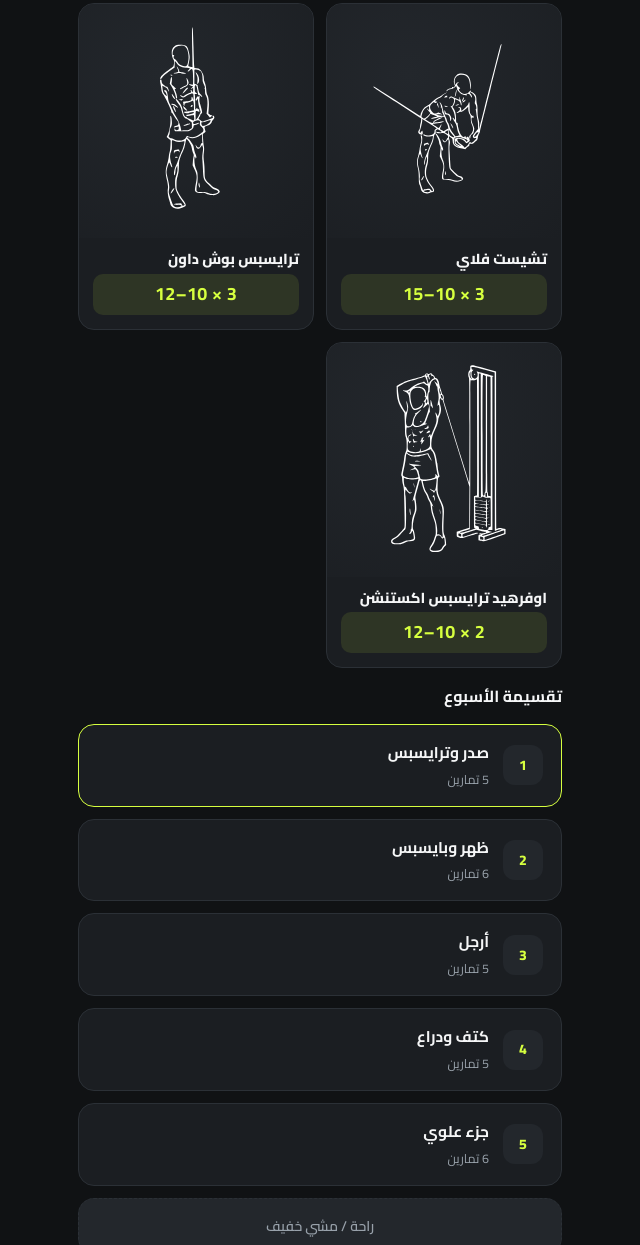
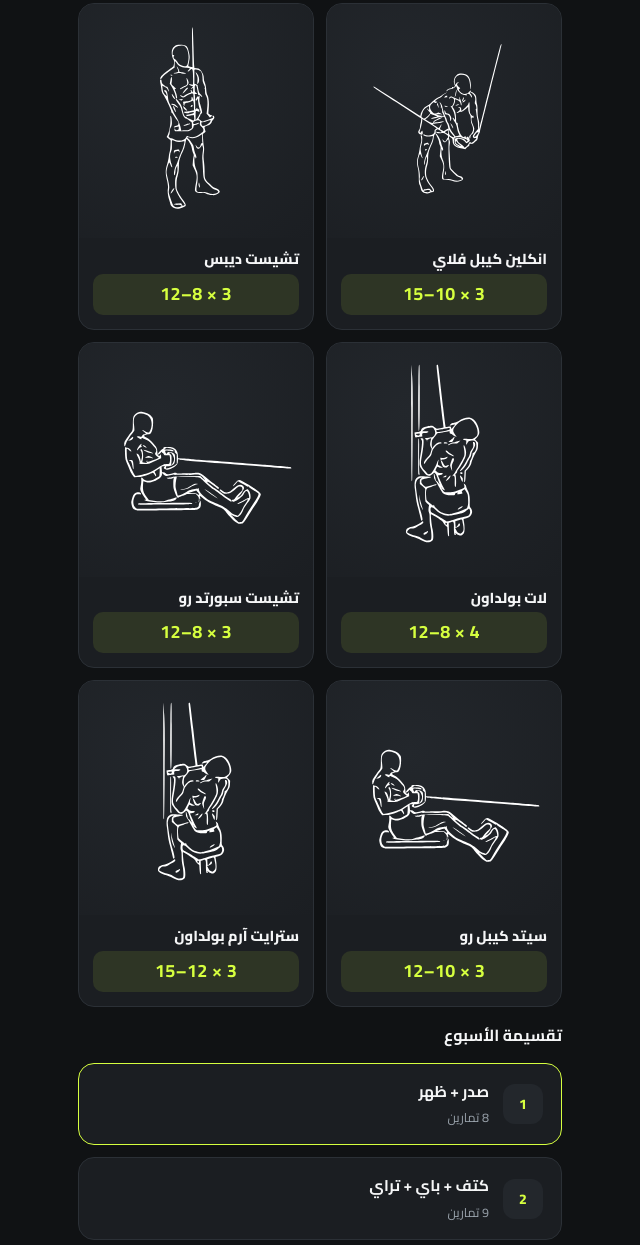
Before and after one commit to HamdySameh55/ahmedkareem, a plain HTML site: page workout.html in a window 1280 px wide. Shown: the part 1051-2296 px from the top of the page, without its empty margins (320-960 px from the left). Drawn offline with Linux system fonts and the light colour scheme.

Commit message:
Update project

```diff
--- a/app.js
+++ b/app.js
@@ -1,11 +1,11 @@
 /* ================= Shared data ================= */
 const PROFILE = {
-  nameAr:'أحمد عبدو', nameEn:'Ahmed Abdou',
+  nameAr:'حمزه هشام', nameEn:'Hamza Hisham',
   goalAr:'ضخامة', goalEn:'Bulk',
-  weightKg:58, heightCm:178, age:19,
-  photo:'photo_2026-08-31_00-43-55.png', initials:'Ab',
+  weightKg:57, heightCm:175, age:19,
+  photo:'11bb9469-2785-4720-9bc9-7e0a20236862.jpg', initials:'Hh',
   challengeDays:30,
-  challengeStart:'2026-09-02',
+  challengeStart:'2026-09-05',
 };
 
 /* Local exercise illustrations — all copied into assets/exercises/*.svg
@@ -14,70 +14,116 @@ const PROFILE = {
 const EX_IMAGE = {
   'bench-press':'assets/exercises/bench-press.svg',
   'incline-dumbbell-press':'assets/exercises/incline-dumbbell-press.svg',
+  'incline-barbell-press':'assets/exercises/bench-press.svg',
+  'machine-chest-press':'assets/exercises/bench-press.svg',
   'chest-fly':'assets/exercises/cable-fly.svg',
+  'cable-fly':'assets/exercises/cable-fly.svg',
+  'chest-dips':'assets/exercises/tricep-pushdown.svg',
+  'close-grip-bench':'assets/exercises/bench-press.svg',
   'triceps-pushdown':'assets/exercises/tricep-pushdown.svg',
   'overhead-triceps-extension':'assets/exercises/overhead-tricep-extension.svg',
+  'rope-pushdown':'assets/exercises/tricep-pushdown.svg',
   'lat-pulldown':'assets/exercises/lat-pulldown.svg',
-  'seated-row':'assets/exercises/seated-row.svg',
-  'one-arm-dumbbell-row':'assets/exercises/one-arm-dumbbell-row.svg',
-  'face-pull':'assets/exercises/face-pull.svg',
-  'dumbbell-curl':'assets/exercises/bicep-curl.svg',
+  'pull-up':'assets/exercises/lat-pulldown.svg',
+  'chest-supported-row':'assets/exercises/seated-row.svg',
+  'seated-cable-row':'assets/exercises/seated-row.svg',
+  'straight-arm-pulldown':'assets/exercises/lat-pulldown.svg',
+  't-bar-row':'assets/exercises/seated-row.svg',
+  'one-arm-cable-row':'assets/exercises/single-arm-cable-row.svg',
+  'pullover-machine':'assets/exercises/lat-pulldown.svg',
+  'shoulder-press':'assets/exercises/overhead-press.svg',
+  'machine-shoulder-press':'assets/exercises/overhead-press.svg',
+  'dumbbell-lateral-raise':'assets/exercises/lateral-raise.svg',
+  'cable-lateral-raise':'assets/exercises/lateral-raise.svg',
+  'lateral-raise':'assets/exercises/lateral-raise.svg',
+  'reverse-pec-deck':'assets/exercises/rear-delt-fly.svg',
+  'rear-delt-fly':'assets/exercises/rear-delt-fly.svg',
+  'incline-dumbbell-curl':'assets/exercises/bicep-curl.svg',
+  'ez-bar-curl':'assets/exercises/bicep-curl.svg',
+  'preacher-curl':'assets/exercises/bicep-curl.svg',
+  'cable-curl':'assets/exercises/cable-curl.svg',
+  'biceps-curl':'assets/exercises/bicep-curl.svg',
   'hammer-curl':'assets/exercises/hammer-curl.svg',
   'squat':'assets/exercises/squat.svg',
+  'hack-squat':'assets/exercises/squat.svg',
+  'machine-squat':'assets/exercises/squat.svg',
+  'bulgarian-split-squat':'assets/exercises/squat.svg',
   'leg-press':'assets/exercises/leg-press.svg',
+  'leg-extension':'assets/exercises/leg-curl.svg',
   'romanian-deadlift':'assets/exercises/romanian-deadlift.svg',
   'leg-curl':'assets/exercises/leg-curl.svg',
+  'seated-leg-curl':'assets/exercises/leg-curl.svg',
+  'standing-calf-raise':'assets/exercises/calf-raise.svg',
+  'seated-calf-raise':'assets/exercises/calf-raise.svg',
   'calf-raises':'assets/exercises/calf-raise.svg',
-  'shoulder-press':'assets/exercises/overhead-press.svg',
-  'lateral-raise':'assets/exercises/lateral-raise.svg',
-  'rear-delt-fly':'assets/exercises/rear-delt-fly.svg',
-  'biceps-curl':'assets/exercises/bicep-curl.svg',
-  'cable-row':'assets/exercises/single-arm-cable-row.svg',
-  'biceps-triceps':'assets/exercises/cable-curl.svg',
 };
 
 const DAYS = [
-  { key:'chest', ar:'اليوم ١', en:'Day 1', titleAr:'صدر وترايسبس', titleEn:'Chest & Triceps',
+  { key:'chest-back', ar:'اليوم ١', en:'Day 1', titleAr:'صدر + ظهر', titleEn:'Chest + Back',
     ex:[
-      {id:'bench-press', en:'Bench Press', ar:'بنش بريس', sets:'4×8–10'},
+      {id:'bench-press', en:'Bench Press', ar:'بنش بريس', sets:'4×6–10'},
       {id:'incline-dumbbell-press', en:'Incline Dumbbell Press', ar:'انكلين دمبل بريس', sets:'3×8–12'},
-      {id:'chest-fly', en:'Chest Fly', ar:'تشيست فلاي', sets:'3×10–15'},
-      {id:'triceps-pushdown', en:'Triceps Pushdown', ar:'ترايسبس بوش داون', sets:'3×10–12'},
-      {id:'overhead-triceps-extension', en:'Overhead Triceps Extension', ar:'اوفرهيد ترايسبس اكستنشن', sets:'2×10–12'},
+      {id:'chest-fly', en:'Incline Cable Fly', ar:'انكلين كيبل فلاي', sets:'3×10–15'},
+      {id:'chest-dips', en:'Chest Dips', ar:'تشيست ديبس', sets:'3×8–12'},
+      {id:'lat-pulldown', en:'Lat Pulldown', ar:'لات بولداون', sets:'4×8–12'},
+      {id:'chest-supported-row', en:'Chest-Supported Row', ar:'تشيست سبورتد رو', sets:'3×8–12'},
+      {id:'seated-cable-row', en:'Seated Cable Row', ar:'سيتد كيبل رو', sets:'3×10–12'},
+      {id:'straight-arm-pulldown', en:'Straight-Arm Pulldown', ar:'سترايت آرم بولداون', sets:'3×12–15'},
     ]},
-  { key:'back', ar:'اليوم ٢', en:'Day 2', titleAr:'ظهر وبايسبس', titleEn:'Back & Biceps',
+  { key:'delts-arms', ar:'اليوم ٢', en:'Day 2', titleAr:'كتف + باي + تراي', titleEn:'Delts + Biceps + Triceps',
     ex:[
-      {id:'lat-pulldown', en:'Lat Pulldown', ar:'لات بولداون', sets:'4×8–12'},
-      {id:'seated-row', en:'Seated Row', ar:'سيتد رو', sets:'3×8–12'},
-      {id:'one-arm-dumbbell-row', en:'One Arm Dumbbell Row', ar:'وان آرم دمبل رو', sets:'3×10'},
-      {id:'face-pull', en:'Face Pull', ar:'فيس بول', sets:'3×12–15'},
-      {id:'dumbbell-curl', en:'Dumbbell Curl', ar:'دمبل كيرل', sets:'3×10–12'},
-      {id:'hammer-curl', en:'Hammer Curl', ar:'هامر كيرل', sets:'2×10–12'},
+      {id:'shoulder-press', en:'Seated Dumbbell Shoulder Press', ar:'سيتد دمبل شولدر بريس', sets:'3×6–10'},
+      {id:'dumbbell-lateral-raise', en:'Dumbbell Lateral Raise', ar:'دمبل لاترال رايز', sets:'4×10–15'},
+      {id:'cable-lateral-raise', en:'Cable Lateral Raise', ar:'كيبل لاترال رايز', sets:'3×12–15'},
+      {id:'reverse-pec-deck', en:'Reverse Pec Deck', ar:'ريفيرس بيك ديك', sets:'3×12–15'},
+      {id:'incline-dumbbell-curl', en:'Incline Dumbbell Curl', ar:'انكلين دمبل كيرل', sets:'3×8–12'},
+      {id:'ez-bar-curl', en:'EZ-Bar Curl', ar:'اي زي بار كيرل', sets:'3×8–12'},
+      {id:'hammer-curl', en:'Hammer Curl', ar:'هامر كيرل', sets:'3×10–15'},
+      {id:'triceps-pushdown', en:'Cable Pushdown', ar:'كيبل بوش داون', sets:'3×8–12'},
+      {id:'overhead-triceps-extension', en:'Overhead Cable Extension', ar:'اوفرهيد كيبل اكستنشن', sets:'3×10–15'},
     ]},
-  { key:'legs', ar:'اليوم ٣', en:'Day 3', titleAr:'أرجل', titleEn:'Legs',
+  { key:'legs', ar:'اليوم ٣', en:'Day 3', titleAr:'رجل', titleEn:'Legs',
     ex:[
-      {id:'squat', en:'Squat', ar:'سكوات', sets:'4×8–10'},
-      {id:'leg-press', en:'Leg Press', ar:'ليج بريس', sets:'3×10–12'},
-      {id:'romanian-deadlift', en:'Romanian Deadlift', ar:'رومانيان ديدليفت', sets:'3×8–10'},
-      {id:'leg-curl', en:'Leg Curl', ar:'ليج كيرل', sets:'3×10–12'},
-      {id:'calf-raises', en:'Calf Raises', ar:'كاف رايز', sets:'4×12–15'},
+      {id:'squat', en:'Squat', ar:'سكوات', sets:'4×6–10'},
+      {id:'leg-press', en:'Leg Press', ar:'ليج بريس', sets:'3×8–12'},
+      {id:'leg-extension', en:'Leg Extension', ar:'ليج اكستنشن', sets:'3×12–15'},
+      {id:'romanian-deadlift', en:'Romanian Deadlift', ar:'رومانيان ديدليفت', sets:'3×8–12'},
+      {id:'leg-curl', en:'Leg Curl', ar:'ليج كيرل', sets:'3×10–15'},
+      {id:'standing-calf-raise', en:'Standing Calf Raise', ar:'ستاندينج كاف رايز', sets:'4×10–15'},
+      {id:'seated-calf-raise', en:'Seated Calf Raise', ar:'سيتد كاف رايز', sets:'3×12–20'},
     ]},
-  { key:'shoulders', ar:'اليوم ٤', en:'Day 4', titleAr:'كتف ودراع', titleEn:'Shoulders + Arms',
+  { key:'chest-back-2', ar:'اليوم ٤', en:'Day 4', titleAr:'صدر + ظهر', titleEn:'Chest + Back',
     ex:[
-      {id:'shoulder-press', en:'Shoulder Press', ar:'شولدر بريس', sets:'4×8–10'},
-      {id:'lateral-raise', en:'Lateral Raise', ar:'لاترال رايز', sets:'4×12–15'},
+      {id:'incline-barbell-press', en:'Incline Barbell Press', ar:'انكلين باربل بريس', sets:'4×6–10'},
+      {id:'machine-chest-press', en:'Machine Chest Press', ar:'ماكينة تشيست بريس', sets:'3×8–12'},
+      {id:'cable-fly', en:'Cable Fly', ar:'كيبل فلاي', sets:'3×12–15'},
+      {id:'pull-up', en:'Pull-Ups', ar:'بول ابس', sets:'4×6–10'},
+      {id:'t-bar-row', en:'T-Bar Row', ar:'تي بار رو', sets:'3×8–12'},
+      {id:'one-arm-cable-row', en:'One-Arm Cable Row', ar:'وان آرم كيبل رو', sets:'3×10–12'},
+      {id:'pullover-machine', en:'Pullover Machine', ar:'بول اوفر ماكينة', sets:'3×10–15'},
+    ]},
+  { key:'delts-arms-2', ar:'اليوم ٥', en:'Day 5', titleAr:'كتف + باي + تراي', titleEn:'Delts + Biceps + Triceps',
+    ex:[
+      {id:'machine-shoulder-press', en:'Machine Shoulder Press', ar:'ماكينة شولدر بريس', sets:'3×8–12'},
+      {id:'cable-lateral-raise', en:'Cable Lateral Raise', ar:'كيبل لاترال رايز', sets:'4×10–15'},
+      {id:'dumbbell-lateral-raise', en:'Dumbbell Lateral Raise', ar:'دمبل لاترال رايز', sets:'3×12–15'},
       {id:'rear-delt-fly', en:'Rear Delt Fly', ar:'ريير دلت فلاي', sets:'3×12–15'},
-      {id:'biceps-curl', en:'Biceps Curl', ar:'بايسيبس كيرل', sets:'3×10–12'},
-      {id:'triceps-pushdown', en:'Triceps Pushdown', ar:'ترايسبس بوش داون', sets:'3×10–12'},
+      {id:'preacher-curl', en:'Preacher Curl', ar:'بريتشر كيرل', sets:'3×8–12'},
+      {id:'cable-curl', en:'Cable Curl', ar:'كيبل كيرل', sets:'3×10–15'},
+      {id:'hammer-curl', en:'Hammer Curl', ar:'هامر كيرل', sets:'2–3×10–15'},
+      {id:'close-grip-bench', en:'Close-Grip Bench Press', ar:'كلوز جريب بنش بريس', sets:'3×6–10'},
+      {id:'overhead-triceps-extension', en:'Overhead Cable Extension', ar:'اوفرهيد كيبل اكستنشن', sets:'3×10–15'},
+      {id:'rope-pushdown', en:'Rope Pushdown', ar:'روپ بوش داون', sets:'2–3×12–15'},
     ]},
-  { key:'upper', ar:'اليوم ٥', en:'Day 5', titleAr:'جزء علوي', titleEn:'Upper Body',
+  { key:'legs-2', ar:'اليوم ٦', en:'Day 6', titleAr:'رجل', titleEn:'Legs',
     ex:[
-      {id:'bench-press', en:'Bench Press', ar:'بنش بريس', sets:'3×8–10'},
-      {id:'lat-pulldown', en:'Lat Pulldown', ar:'لات بولداون', sets:'3×8–12'},
-      {id:'incline-dumbbell-press', en:'Incline Dumbbell Press', ar:'انكلين دمبل بريس', sets:'3×10'},
-      {id:'cable-row', en:'Cable Row', ar:'كيبل رو', sets:'3×10'},
-      {id:'lateral-raise', en:'Lateral Raise', ar:'لاترال رايز', sets:'3×15'},
-      {id:'biceps-triceps', en:'Biceps + Triceps', ar:'بايسيبس + ترايسبس', sets:'2×12'},
+      {id:'hack-squat', en:'Hack Squat', ar:'هاك سكوات', sets:'4×6–10'},
+      {id:'bulgarian-split-squat', en:'Bulgarian Split Squat', ar:'بلغاري سبليت سكوات', sets:'3×8–12'},
+      {id:'leg-extension', en:'Leg Extension', ar:'ليج اكستنشن', sets:'3×12–15'},
+      {id:'romanian-deadlift', en:'Romanian Deadlift', ar:'رومانيان ديدليفت', sets:'3×8–12'},
+      {id:'seated-leg-curl', en:'Seated Leg Curl', ar:'سيتد ليج كيرل', sets:'3×10–15'},
+      {id:'standing-calf-raise', en:'Standing Calf Raise', ar:'ستاندينج كاف رايز', sets:'4×10–15'},
+      {id:'seated-calf-raise', en:'Seated Calf Raise', ar:'سيتد كاف رايز', sets:'3×12–20'},
     ]},
 ];
 
@@ -249,12 +295,12 @@ function renderHeader(activeKey, opts){
     <div class="row">
       <div class="identity">
         <div class="avatar">
-          <span class="avatar-fallback">Ab</span>
-          <img src="photo_2026-08-31_00-43-55.png" alt="Ahmed Abdou" onerror="this.remove()">
+          <span class="avatar-fallback">Hh</span>
+          <img src="11bb9469-2785-4720-9bc9-7e0a20236862.jpg" alt="Hamza Hisham" onerror="this.remove()">
         </div>
         <div class="greet">
           <span class="hello i18n-ar">أهلاً بيك تاني</span><span class="hello i18n-en">Welcome back</span>
-          <span class="name i18n-ar">أحمد عبدو</span><span class="name i18n-en">Ahmed Abdou</span>
+          <span class="name i18n-ar">حمزه هشام</span><span class="name i18n-en">Hamza Hisham</span>
         </div>
       </div>
       <div class="lang-toggle">
```
Also changed, not shown: diet.html (+1 -1 lines), index.html (+8 -8 lines), log.html (+3 -3 lines), motivation.html (+3 -3 lines), workout.html (+4 -4 lines), 11bb9469-2785-4720-9bc9-7e0a20236862.jpg (added), photo_2026-08-31_00-43-55.png (deleted).
